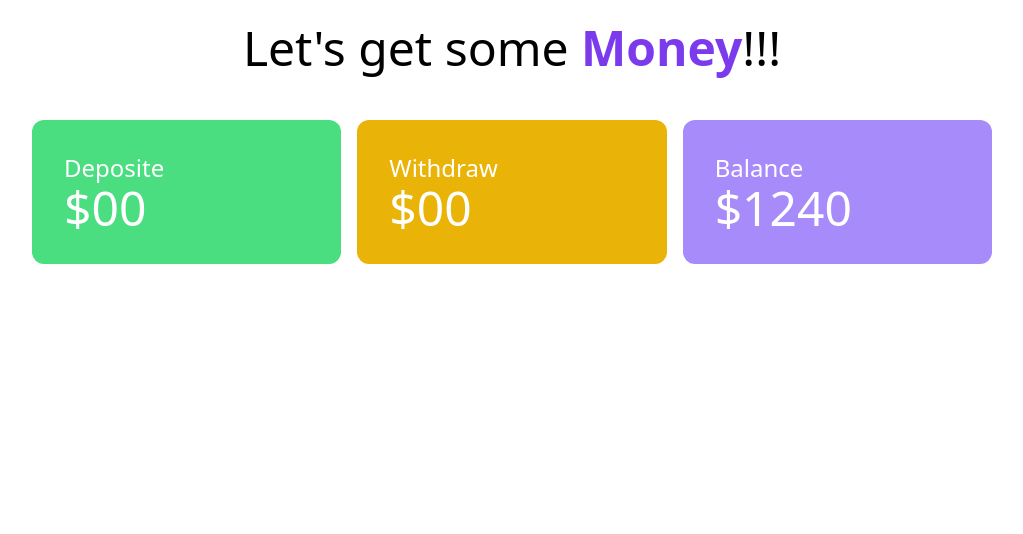
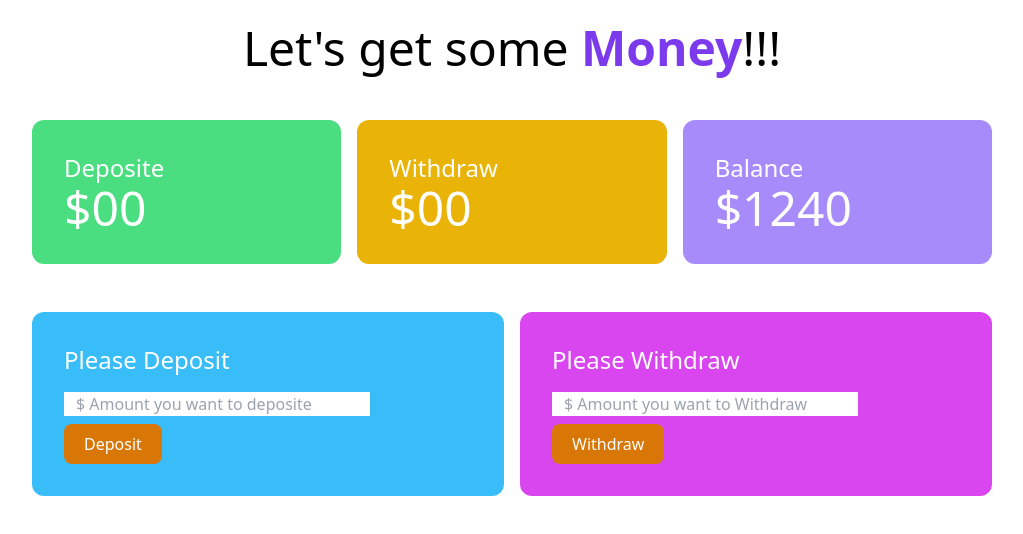
Before and after one commit to kamruzzaman-leeon/Baap-er-bank, a plain HTML site: page bank.html in a window 1280 px wide. Shown: the whole page, without its empty margins (128-1151 px from the left). Drawn offline with nearby package versions, Linux system fonts and the light colour scheme.

Commit message:
input deposite & withdraw added

```diff
--- a/bank.html
+++ b/bank.html
@@ -1,14 +1,17 @@
 <!DOCTYPE html>
 <html lang="en">
+
 <head>
     <meta charset="UTF-8">
     <meta name="viewport" content="width=device-width, initial-scale=1.0">
     <script src="https://cdn.tailwindcss.com"></script>
     <title>Bank Inside</title>
 </head>
+
 <body>
     <header>
-        <h1 class="text-5xl text-center mt-6 ">Let's get some <span class="font-bold text-violet-600">Money</span>!!!</h1>
+        <h1 class="text-5xl text-center mt-6 ">Let's get some <span class="font-bold text-violet-600">Money</span>!!!
+        </h1>
     </header>
     <main>
         <section class="mt-12">
@@ -27,7 +30,35 @@
                 </div>
             </div>
         </section>
+        <!-- deposit and Withdraw -->
 
+        <section class="mt-12">
+            <div class="grid grid-cols-2 gap-4 w-9/12 mx-auto text-white">
+                <div class="bg-sky-400 p-8 rounded-xl">
+                    <h4 class="text-2xl mb-4">Please Deposit</h4>
+
+                    <input class="w-9/12 block mb-2 px-3" type="email" name="" id="userEmail"
+                        placeholder="$ Amount you want to deposite">
+
+                    <button id="btn-deposit"
+                        class="bg-amber-600 px-5 py-2 text-white font-medium rounded-lg hover:bg-fuchsia-500">Deposit</button>
+
+                </div>
+                <div class="bg-fuchsia-500 p-8 rounded-xl">
+                    <h4 class="text-2xl mb-4">Please Withdraw</h4>
+
+
+                    <input class="w-9/12 block mb-2 px-3" type="email" name="" id="userEmail"
+                        placeholder="$ Amount you want to Withdraw">
+
+                    <button id="btn-withdraw"
+                        class="bg-amber-600 px-5 py-2 text-white font-medium rounded-lg hover:bg-blue-500">Withdraw</button>
+
+                </div>
+
+            </div>
+        </section>
     </main>
 </body>
+
 </html>
```
Lines whose indentation alone changed are shown as unchanged.
